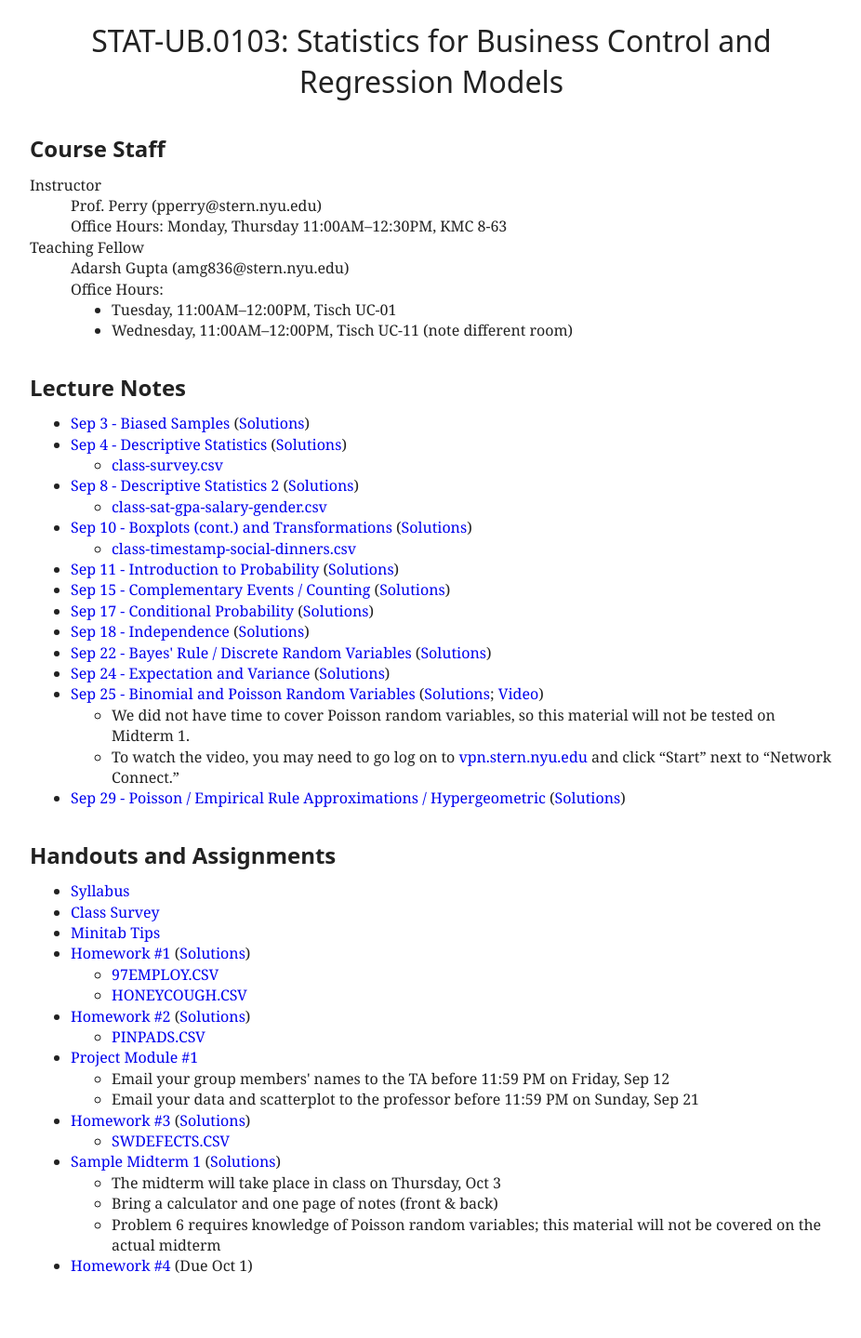
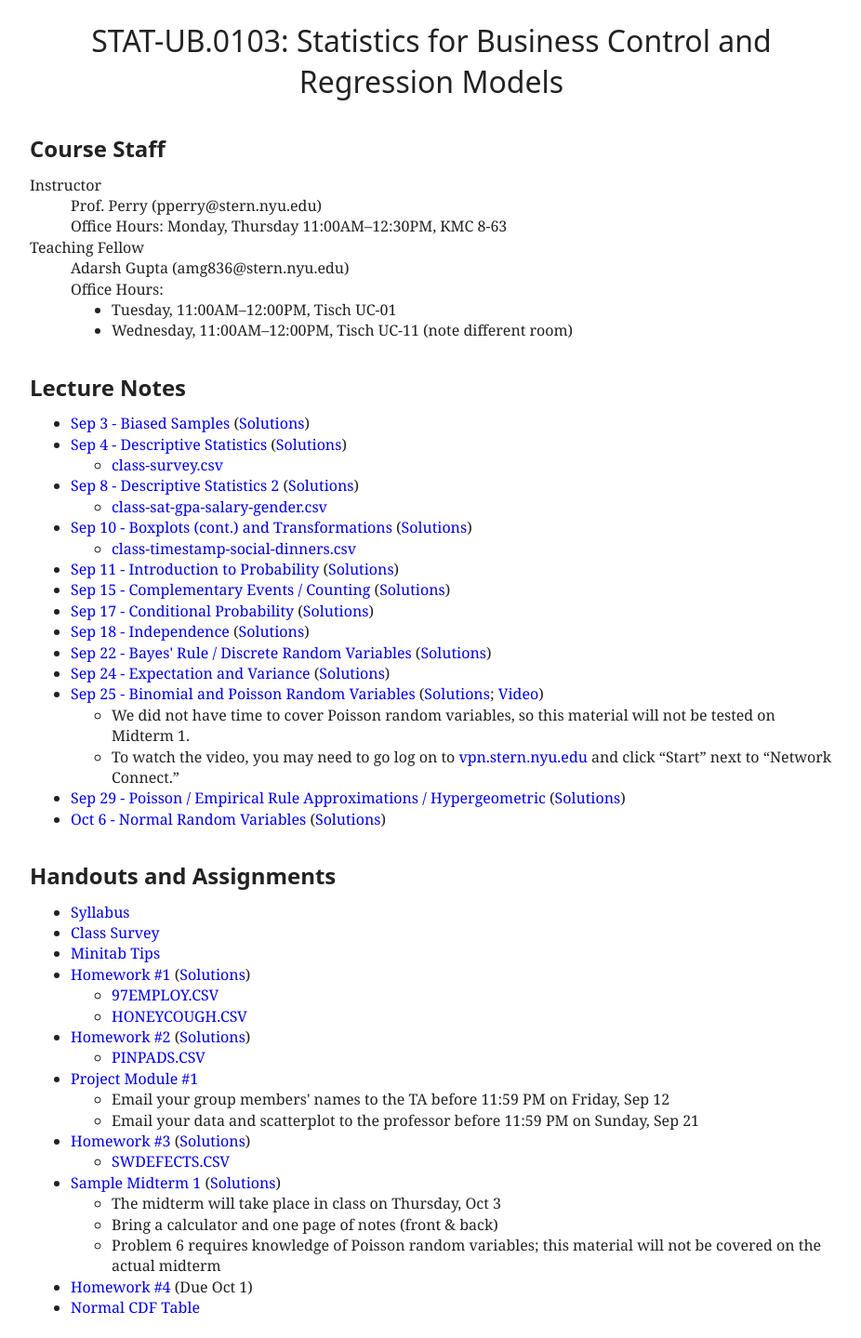
Before and after one commit to patperry/patperry.github.com, a Jekyll site: the page built from course/ub0103/index.html, in a window 1280 px wide. Shown: the whole page at 93% size, without its empty margins (176-1102 px from the left). Built offline with Jekyll 4.4.1, drawn with Linux system fonts in a browser that asks for light colours; before the commit the page ends 1395 px from its top, so only the background shows below that.

Commit message:
Add normal handout and normal cdf table

```diff
--- a/course/ub0103/index.html
+++ b/course/ub0103/index.html
@@ -66,6 +66,8 @@ stylesheet: /css/main.css?v=1
     </ul>
   <li><a href="lecture/pois-hgeom.pdf">Sep 29 - Poisson / Empirical Rule Approximations / Hypergeometric</a>
     (<a href="lecture/pois-hgeom-sol.pdf">Solutions</a>)
+  <li><a href="lecture/normal.pdf">Oct 6 - Normal Random Variables</a>
+    (<a href="lecture/normal-sol.pdf">Solutions</a>)
 </ul>
 
 <h2>Handouts and Assignments</h2>
@@ -103,5 +105,6 @@ stylesheet: /css/main.css?v=1
       covered on the actual midterm
     </ul>
   <li><a href="hw/hw04.pdf">Homework #4</a> (Due Oct&nbsp;1)
+  <li><a href="handout/normal-cdf.pdf">Normal CDF Table</a>
 </ul>
 </main>
```
Also changed, not shown: 3 other files.
